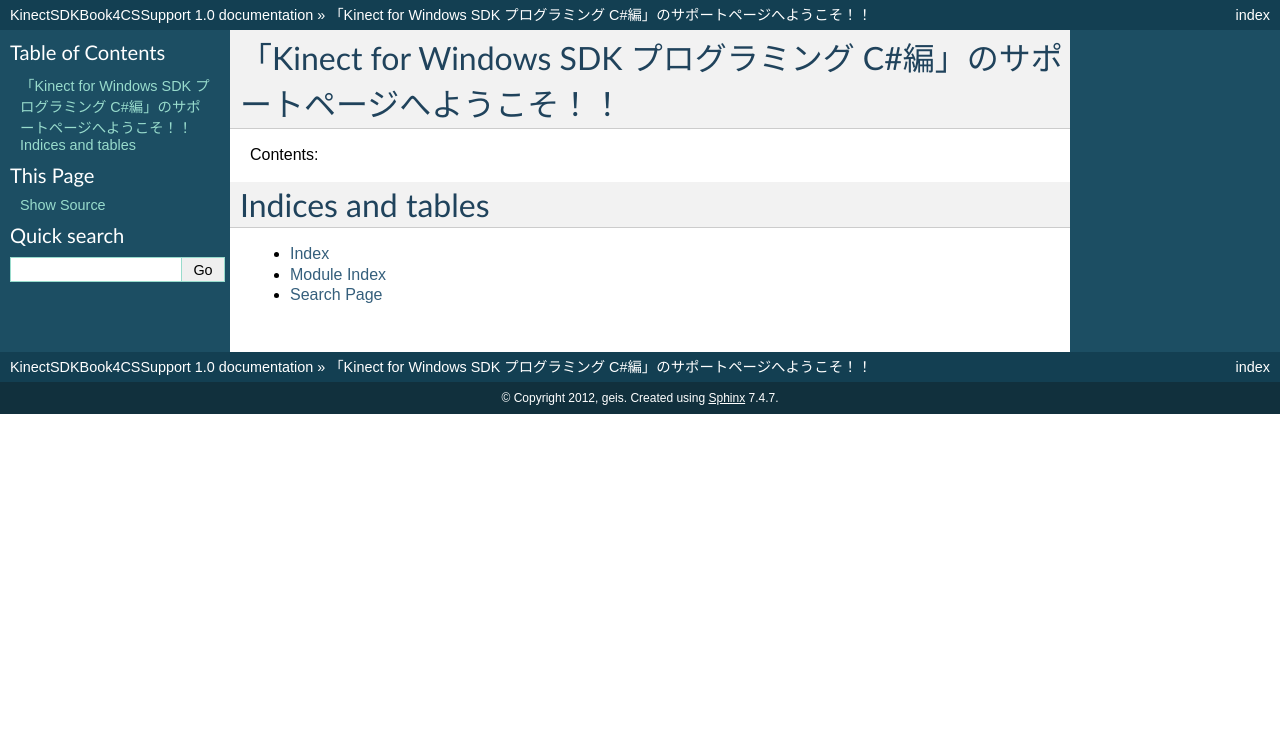
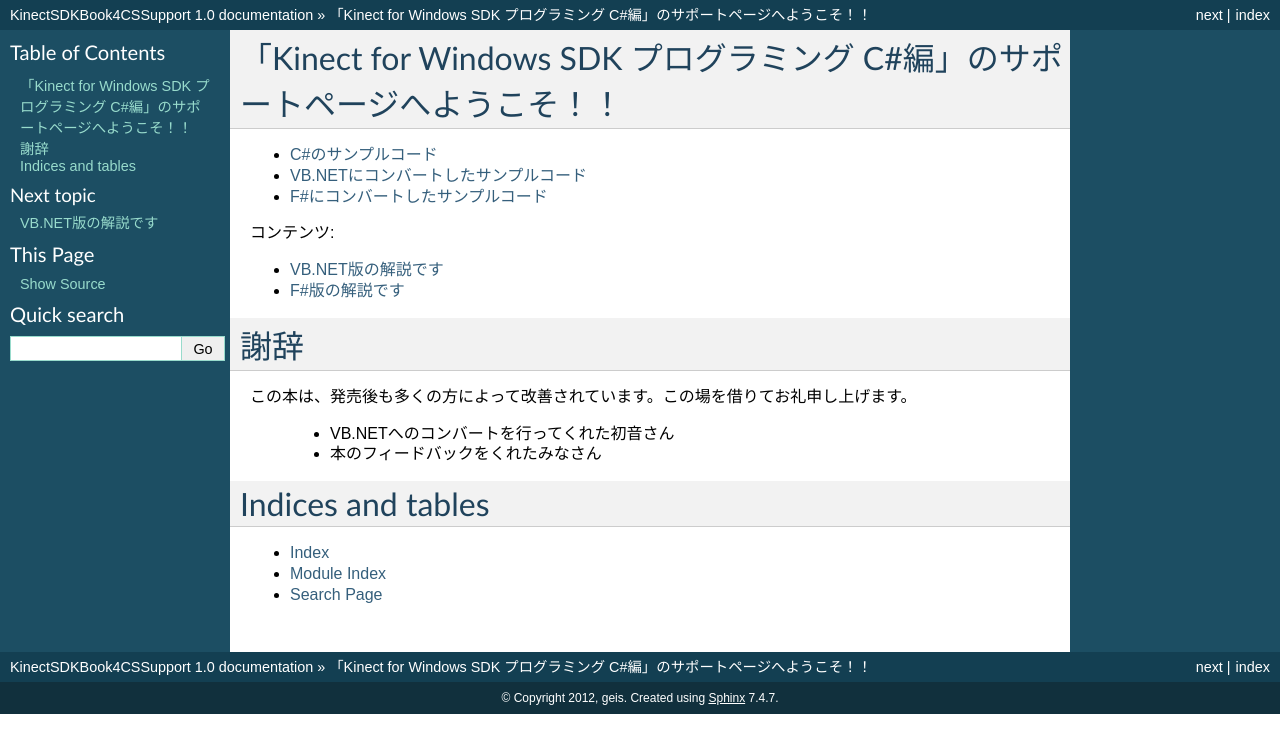
Before and after one commit to geis/KinectSDKBook4CS, a Sphinx documentation site: the page built from source/source/index.rst, in a window 1280 px wide. Shown: the top 753 px of the page. Built offline with Sphinx 7.4.7, drawn with Linux system fonts in a browser that asks for light colours.

Commit message:
indexを修正

```diff
--- a/source/source/index.rst
+++ b/source/source/index.rst
@@ -6,12 +6,26 @@
 「Kinect for Windows SDK プログラミング C#編」のサポートページへようこそ！！
 ======================================================================================================
 
-Contents:
+
+* `C#のサンプルコード <https://github.com/geis/KinectSDKBook4CS>`_
+* `VB.NETにコンバートしたサンプルコード <https://github.com/geis/KinectSDKBook4CS/tree/master/VB>`_
+* `F#にコンバートしたサンプルコード <https://github.com/geis/KinectSDKBook4CS/tree/master/FS>`_
+
+コンテンツ:
 
 .. toctree::
    :maxdepth: 2
 
+   VB/index
+   FS/index
 
+
+謝辞
+==================
+この本は、発売後も多くの方によって改善されています。この場を借りてお礼申し上げます。
+
+ * VB.NETへのコンバートを行ってくれた初音さん
+ * 本のフィードバックをくれたみなさん
 
 Indices and tables
 ==================
```
